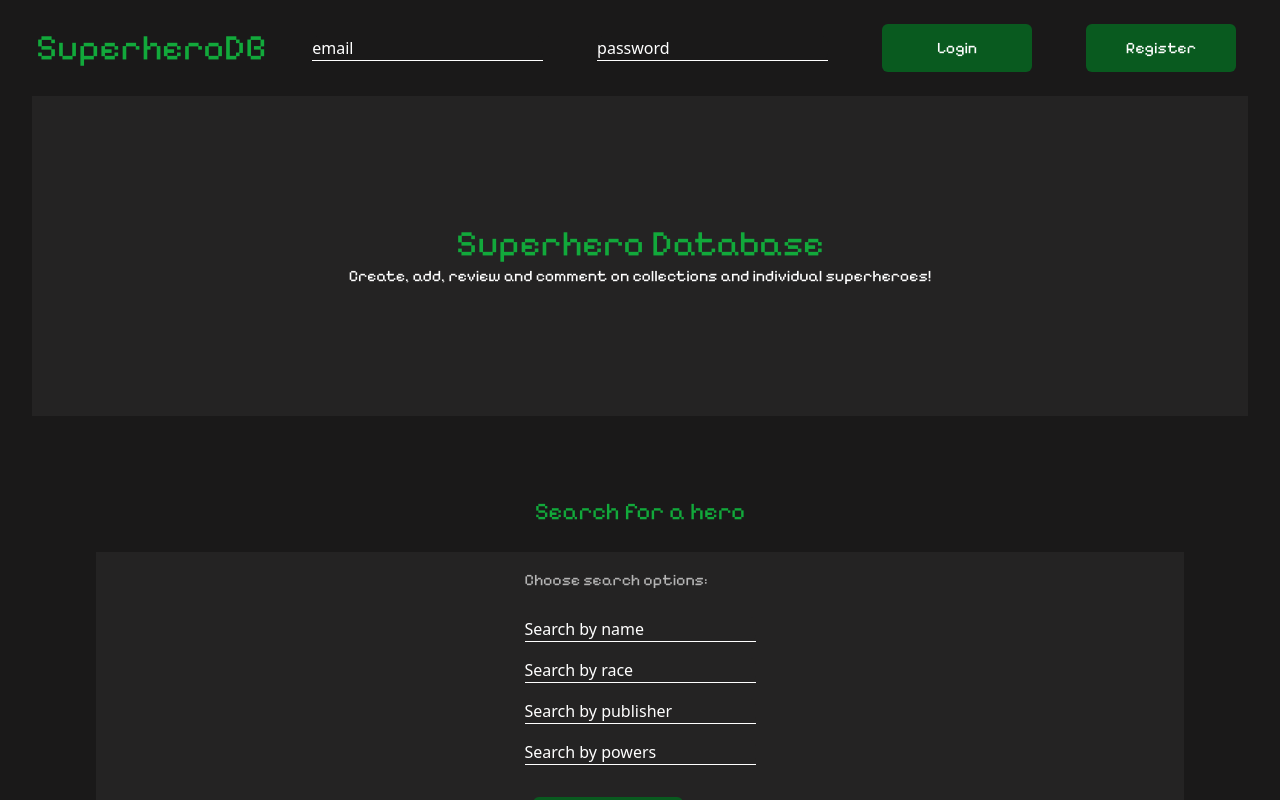
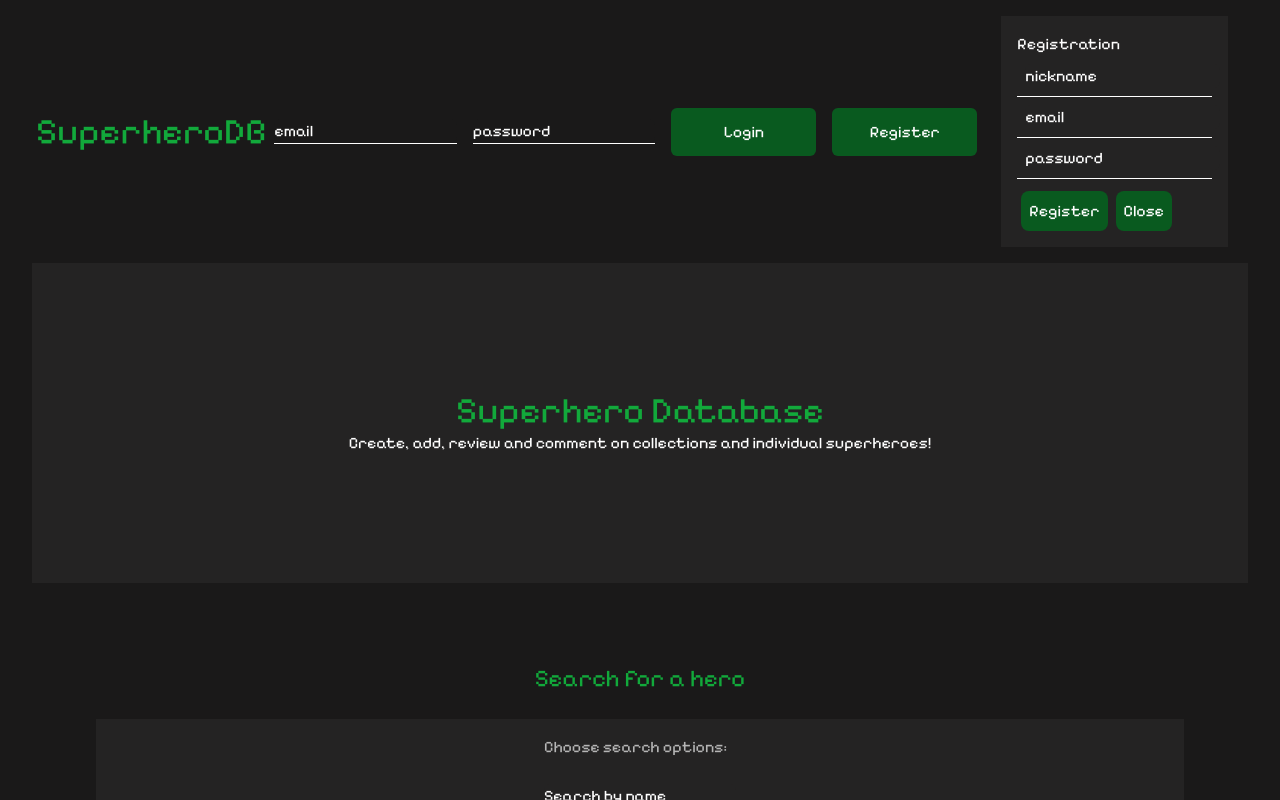
Before and after one commit to aruan4/se3316-aruan4-lab4, a React (Create React App) app in the folder lab4/: page / in a window 1280 px wide. Both pictures are taken after a click on the button "Register". Shown: the top 800 px of the page. Built offline with nearby package versions, Linux system fonts and the light colour scheme; the HTML template or start-up script is replaced by a standard one.

Commit message:
registration frontend

```diff
--- a/lab4/src/App.js
+++ b/lab4/src/App.js
@@ -6,7 +6,7 @@ import PopularLists from './components/PopularLists';
 
 function App() {
   return (
-    <div>
+    <div className='font-techFont'>
       <Login/>
       <Home/>
       <Search/>
--- a/lab4/src/components/Login.jsx
+++ b/lab4/src/components/Login.jsx
@@ -1,8 +1,17 @@
-import React from 'react';
+import {React, useState} from 'react';
+import RegistrationPopup from './Registration';
 
 const Login = function(){
+    const [isRegistrationOpen, setRegistrationOpen] = useState(false);
+    let openReg = () => {
+        setRegistrationOpen(true);
+    }
+    let closeReg = () => {
+        setRegistrationOpen(false);
+    }
+
     return(
-        <div className='flex justify-between items-center h-24 max-w-[1240px] mx-auto px-4 text-white'>
+        <div className='flex justify-between items-center max-w-[1240px] mx-auto px-4 text-white'>
             <h1 className='text-4xl font-techFont text-[#12a93b]'>SuperheroDB</h1>
             <div className='m-2'>
                 <input className=' bg-[#1a1919] w-full rounded-md placeholder-white text-white' placeholder='email'></input>
@@ -13,7 +22,10 @@ const Login = function(){
                 <hr className='bg-white border-1 border-white'></hr>
             </div>
             <button className='bg-[#095a1f] hover:bg-[#107b2d] sm:w-[150px] w-[100px] rounded-md font-small font-techFont my-6 mx-2 py-3 px-6 text-white'>Login</button>
-            <button className='bg-[#095a1f] hover:bg-[#107b2d] sm:w-[150px] w-[100px] rounded-md font-small font-techFont my-6 mx-2 py-3 px-6 text-white'>Register</button>
+            <button onClick={openReg} className='bg-[#095a1f] hover:bg-[#107b2d] sm:w-[150px] w-[100px] rounded-md font-small font-techFont my-6 mx-2 py-3 px-6 text-white'>Register</button>
+            <div>
+            {isRegistrationOpen && (<RegistrationPopup onClose={closeReg} />)}
+            </div>
         </div>
     );
 }
--- /dev/null
+++ b/lab4/src/components/Registration.jsx
@@ -0,0 +1,37 @@
+import React, { useState } from 'react';
+
+const RegistrationPopup = ({ onClose }) => {
+  const [username, setUsername] = useState('');
+  const [password, setPassword] = useState('');
+
+  const handleRegistration = () => {
+    // Implement your registration logic here
+    console.log('Registering user:', username);
+    // Close the pop-up after registration
+    onClose();
+  };
+
+  return (
+    <div className='m-4 p-4 bg-[#242323] font-techFont'>
+      <div className="popup-content">
+        <h2>Registration</h2>
+        <div>
+            <input className='m-2 bg-[#242323] w-full rounded-md placeholder-white text-white' placeholder='nickname'></input>
+            <hr className='bg-white border-1 border-white'></hr>
+        </div>
+        <div>
+            <input className='m-2 bg-[#242323] w-full rounded-md placeholder-white text-white' placeholder='email'></input>
+            <hr className='bg-white border-1 border-white'></hr>
+        </div>
+        <div>
+            <input type='password' className='m-2 bg-[#242323] w-full rounded-md placeholder-white text-white' placeholder='password'></input>
+            <hr className='bg-white border-1 border-white'></hr>
+        </div>
+        <button className='bg-[#095a1f] hover:bg-[#107b2d] rounded-lg p-2 mx-1 mt-3' onClick={handleRegistration}>Register</button>
+        <button className='bg-[#095a1f] hover:bg-[#107b2d] rounded-lg p-2 mx-1 mt-3' onClick={onClose}>Close</button>
+      </div>
+    </div>
+  );
+};
+
+export default RegistrationPopup;
--- a/lab4/src/index.css
+++ b/lab4/src/index.css
@@ -12,3 +12,7 @@
 body{
     background-color: #1a1919;
 }
+
+input{
+    outline: none;
+}
```
